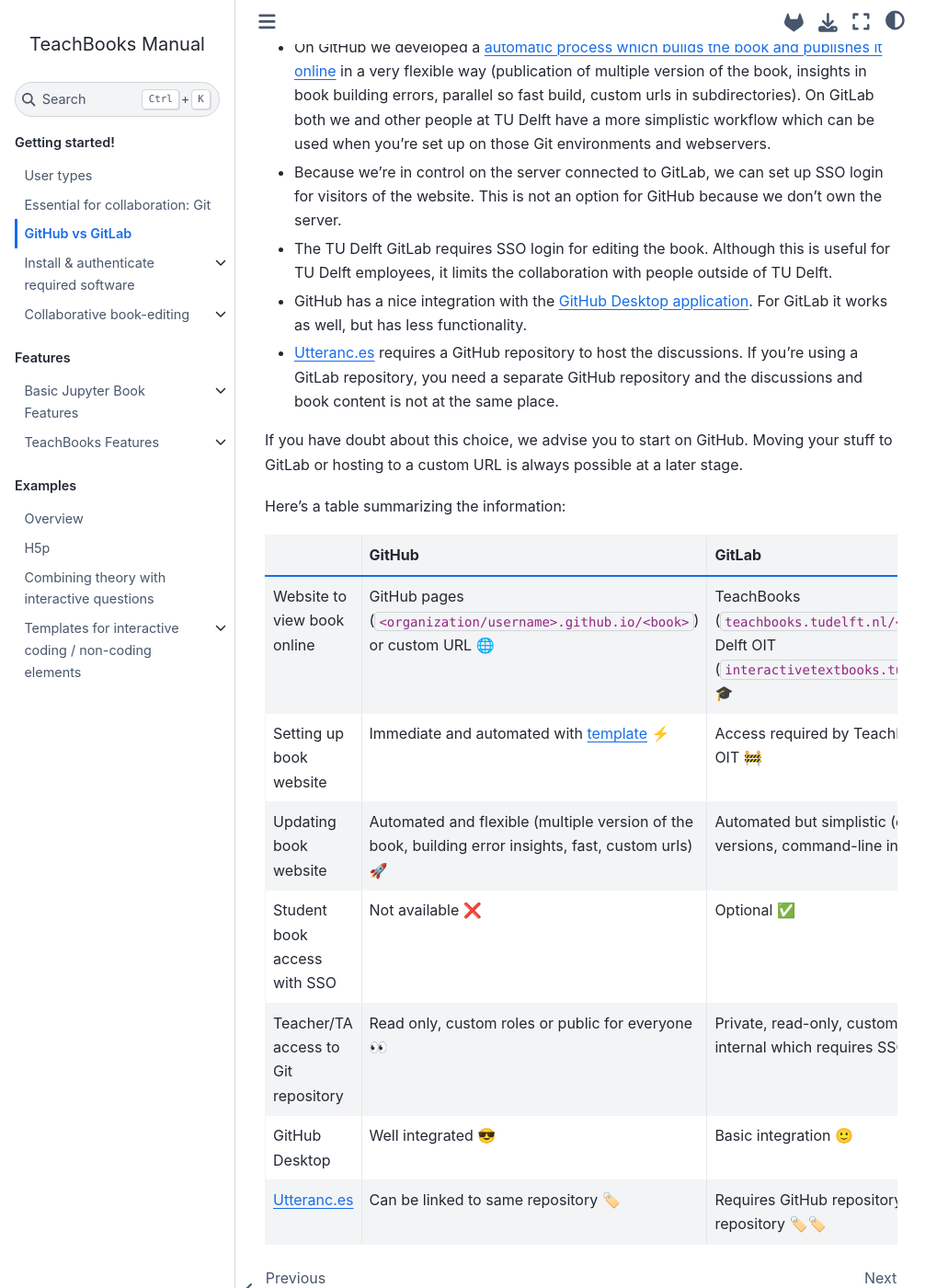
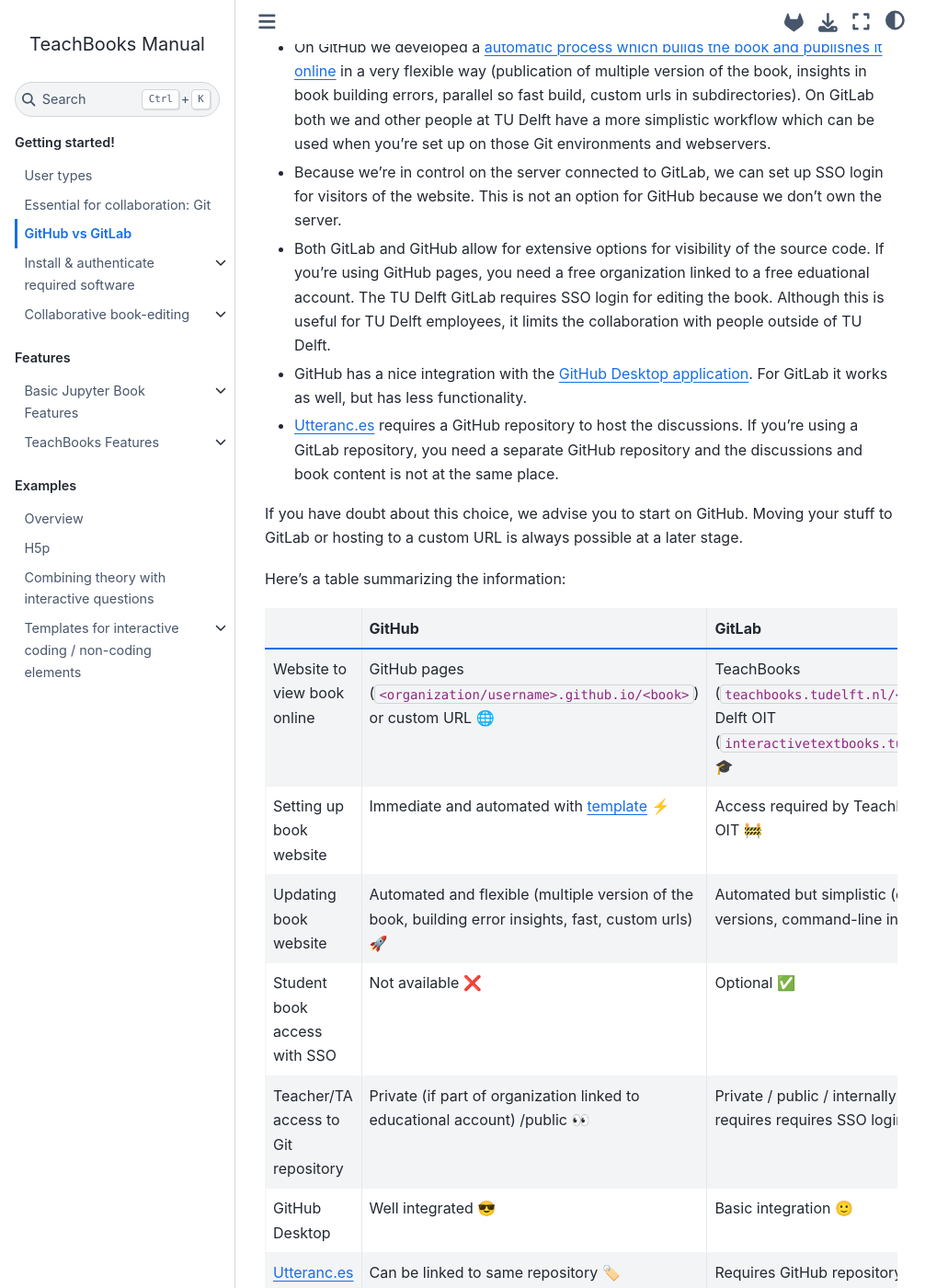
Before and after one commit to TeachBooks/mirror_teachbook_manual, a Jupyter Book: the page built from book/installation-and-setup/choose_platforms.md, in a window 1280 px wide and 1400 px high, scrolled down 611 px. Shown: the whole window at 92% size, without its empty margins (0-1031 px from the left). Built offline with Jupyter Book 1.0.4 settings and Sphinx 7.4.7 and the Sphinx Book theme 1.1.4, drawn with Linux system fonts in a browser that asks for light colours; pages that are not in the unit, such as notebooks, are missing from menus; comment, search, counter and statistics services are not loaded.

Commit message:
Update choose_platforms.md

```diff
--- a/book/installation-and-setup/choose_platforms.md
+++ b/book/installation-and-setup/choose_platforms.md
@@ -11,7 +11,7 @@
 - On GitHub you can start right away with a git environment and online book using our [template](../external/template/README.md). On GitLab you can set up your own git environment, but you need to be given access by [TeachBooks](mailto:teachbooks@tudelft.nl) or [TU Delft OIT](mailto:Interactive-textbooks@tudelft.nl) to view your build book online.
 - On GitHub we developed a [automatic process which builds the book and publishes it online](../external/deploy-book-workflow/README.md) in a very flexible way (publication of multiple version of the book, insights in book building errors, parallel so fast build, custom urls in subdirectories). On GitLab both we and other people at TU Delft have a more simplistic workflow which can be used when you're set up on those Git environments and webservers.
 - Because we’re in control on the server connected to GitLab, we can set up SSO login for visitors of the website. This is not an option for GitHub because we don’t own the server.
-- The TU Delft GitLab requires SSO login for editing the book. Although this is useful for TU Delft employees, it limits the collaboration with people outside of TU Delft.
+- Both GitLab and GitHub allow for extensive options for visibility of the source code. If you're using GitHub pages, you need a free organization linked to a free eduational account. The TU Delft GitLab requires SSO login for editing the book. Although this is useful for TU Delft employees, it limits the collaboration with people outside of TU Delft.
 - GitHub has a nice integration with the [GitHub Desktop application](git-setup_local.md). For GitLab it works as well, but has less functionality.
 - [Utteranc.es](../basic-features/utterances.md) requires a GitHub repository to host the discussions. If you're using a GitLab repository, you need a separate GitHub repository and the discussions and book content is not at the same place.
 
@@ -24,6 +24,6 @@
 | Setting up book website | Immediate and automated with [template](../external/template/README.md) ⚡️         | Access required by TeachBooks or TU Delft OIT  🚧    |
 | Updating book website | Automated and flexible (multiple version of the book, building error insights, fast, custom urls)  🚀   | Automated but simplistic (one or two versions, command-line interface) 🛵    |
 | Student book access with SSO    | Not available  ❌      | Optional  ✅          |
-| Teacher/TA access to Git repository   | Read only, custom roles or public for everyone  👀   | Private, read-only, custom roles or TU Delft internal which requires SSO login  👥   |
+| Teacher/TA access to Git repository   | Private (if part of organization linked to educational account) /public  👀   | Private / public / internally TU Delft, editing requires requires SSO login  👥   |
 | GitHub Desktop | Well integrated 😎 | Basic integration 🙂 |
 | Utteranc.es | Can be linked to same repository 🏷️ | Requires GitHub repository next to GitLab repository 🏷️🏷️|
```
